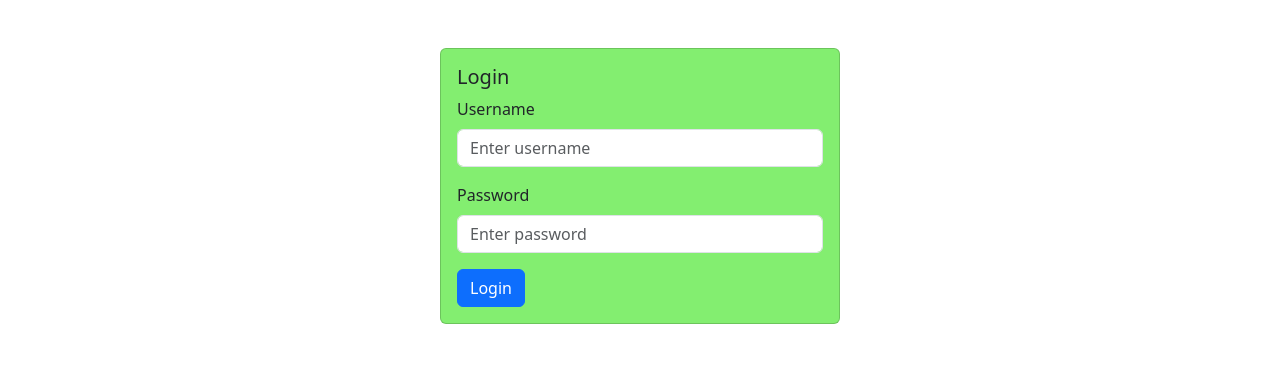
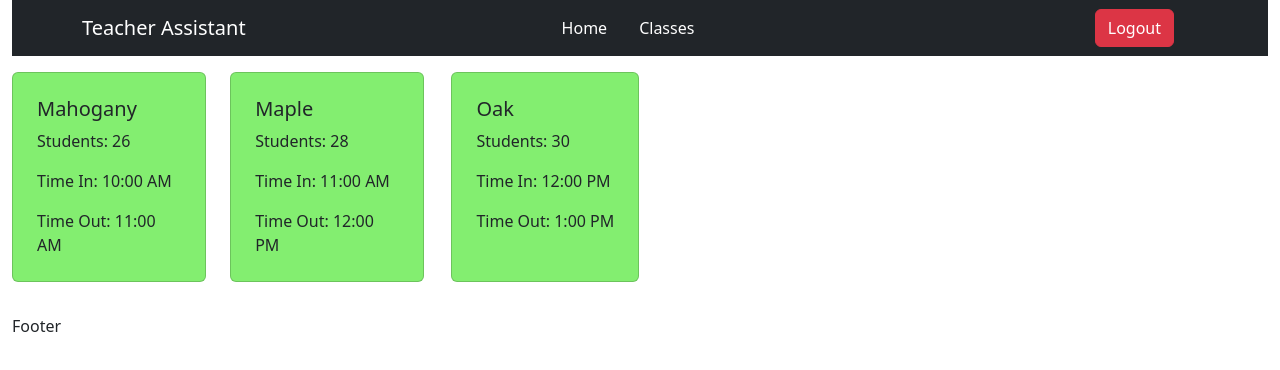
Before and after one commit to cpepulutanruzel-crypto/teacher-s-assistant-app, a React (Vite) app: page /dashboard in a window 1280 px wide. Before the commit this address led to /. Shown: the top 370 px of the page. Built offline with nearby package versions, Linux system fonts and the light colour scheme; sample sign-in values are in the browser's storage.

Commit message:
[LOGIN FORM] - ... -  Local storage + User sessiom -  Log-out

```diff
--- /dev/null
+++ b/src/components/NavBar.jsx
@@ -0,0 +1,61 @@
+// Import useContext so we can read AuthContext data
+import { useContext } from "react";
+
+// Import useNavigate so we can change pages
+import { useNavigate } from "react-router-dom";
+
+// Import our authentication context
+import { AuthContext } from "../context/AuthContext";
+
+function Navbar() {
+  // Get logout function from AuthContext
+  const { logout } = useContext(AuthContext);
+
+  // Create navigation function
+  const navigate = useNavigate();
+
+  // Function that handles logout
+  function handleLogout() {
+    // Remove login status
+    logout();
+
+    // Send user back to login page
+    navigate("/");
+  }
+
+  return (
+
+    <nav className="navbar bg-dark">
+      <div className="container">
+        <div className="row w-100 align-items-center">
+          {/* Logo */}
+          <div className="col-md-4">
+            <a className="navbar-brand text-white">Teacher Assistant</a>
+          </div>
+
+          {/* Menu */}
+          <div className="col-md-4">
+            <ul className="nav justify-content-center">
+              <li className="nav-item">
+                <a className="nav-link text-white">Home</a>
+              </li>
+
+              <li className="nav-item">
+                <a className="nav-link text-white">Classes</a>
+              </li>
+            </ul>
+          </div>
+
+          {/* Logout */}
+          <div className="col-md-4 text-end">
+            <button className="btn btn-danger" onClick={handleLogout}>
+              Logout
+            </button>
+          </div>
+        </div>
+      </div>
+    </nav>
+  );
+}
+
+export default Navbar;
--- a/src/components/upcommingClass.jsx
+++ b/src/components/upcommingClass.jsx
@@ -24,11 +24,11 @@ const UpcommingClasses = () => {
     return <p>No Upcomming Classes</p>;
   } else {
     return (
-      <div className="container mt-5">
+      <div class="d-flex flex-row mb-3 mt-3">
         <div className="row">
           {studentClass.map((sections) => (
             <div className="col-md-4 mb-3" key={sections.section}>
-              <div className="card">
+              <div className="card p-2 " id="upcomming-class-card">
                 <div className="card-body">
                   <h5 className="card-title">{sections.section}</h5>
                   <p className="card-text">Students: {sections.students}</p>
--- a/src/context/AuthContext.jsx
+++ b/src/context/AuthContext.jsx
@@ -1,46 +1,33 @@
 import { createContext, useState } from "react";
-
 
 export const AuthContext = createContext();
 
-
 export function AuthProvider({ children }) {
-
-
-    const [isLoggedIn, setIsLoggedIn] = useState(false);
-
-
+  const [isLoggedIn, setIsLoggedIn] = useState(
+    localStorage.getItem("isLoggedIn") === "true",
+  );
 
   function login() {
-
     setIsLoggedIn(true);
 
+    localStorage.setItem("isLoggedIn", "true");
   }
 
-
-
   function logout() {
-
     setIsLoggedIn(false);
 
+    localStorage.removeItem("isLoggedIn");
   }
 
-
-
   return (
-
     <AuthContext.Provider
       value={{
         isLoggedIn,
         login,
-                logout
+        logout,
       }}
     >
-
       {children}
-
     </AuthContext.Provider>
-
   );
-
 }
--- a/src/index.css
+++ b/src/index.css
@@ -1,7 +1,16 @@
-.card{
-    width: 100%;
-    max-width: 400px;
-    margin: 0 auto;
-    background-color: #83ee70;
-    box-shadow: inset;
+#login-card {
+  width: 100%;
+  max-width: 400px;
+  margin: 0 auto;
+  background-color: #83ee70;
+  box-shadow: inset;
 }
+
+#upcomming-class-card {
+  width: 100%;
+  max-width: fit-content;
+  height: 210px;
+  margin: 0 auto;
+  background-color: #83ee70;
+  box-shadow: inset;
+}
--- a/src/pages/dashboard.jsx
+++ b/src/pages/dashboard.jsx
@@ -1,12 +1,15 @@
-
-
+import UPCLASSES from "../components/upcommingClass.jsx";
+import NAVBAR from "../components/NavBar.jsx";
 function Dashboard() {
-    return (
-        <>
-
-        <h1>Dashboard</h1>
-        </>
-    );
+  return (
+    <>
+      <div className="container-fluid">
+        <div className="item"><NAVBAR /></div>
+        <div className="item"><UPCLASSES /></div>
+        <div className="item">Footer</div>
+      </div>
+    </>
+  );
 }
 
 export default Dashboard;
--- a/src/pages/loginForm.jsx
+++ b/src/pages/loginForm.jsx
@@ -85,7 +85,7 @@ function LoginForm() {
 
   return (
     <div className="container mt-5">
-      <div className="card">
+      <div className="card" id="login-card">
         <div className="card-body">
           <h5 className="card-title">Login</h5>
           <form onSubmit={handleSubmit}>
```
Lines whose indentation alone changed are shown as unchanged.
